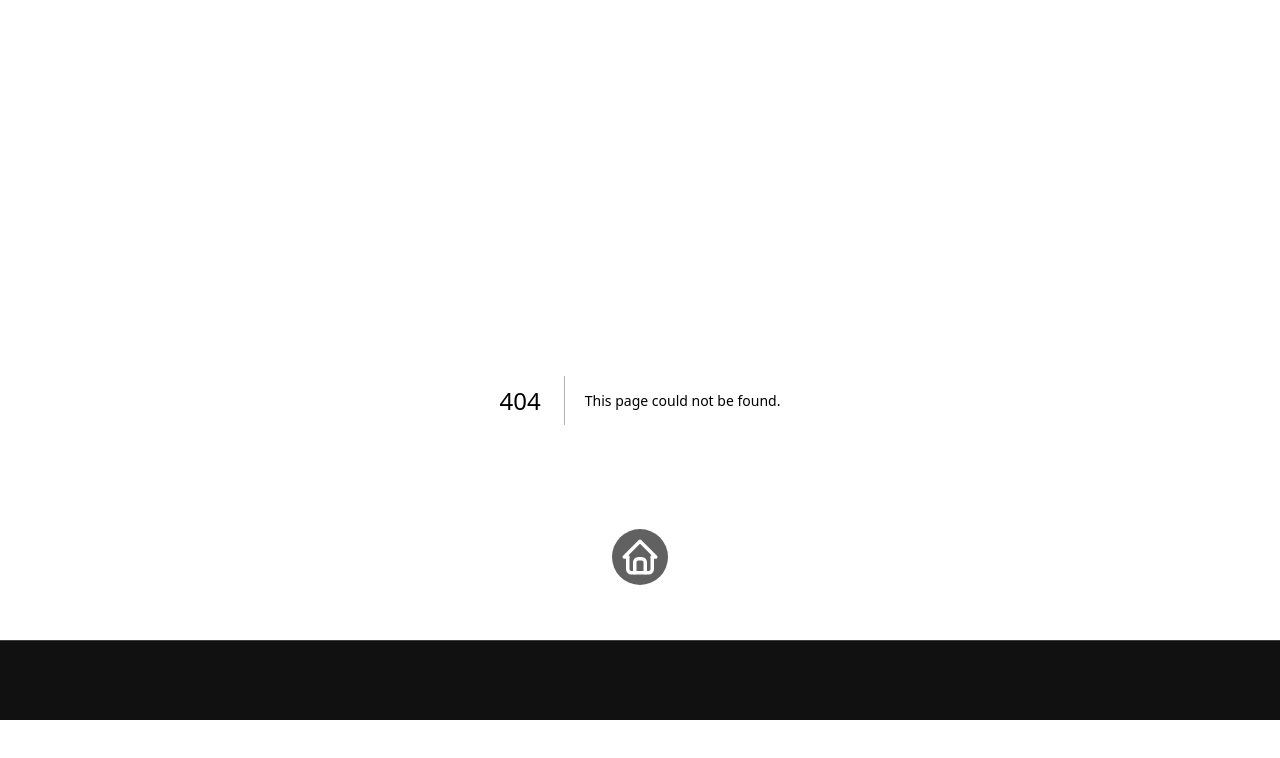
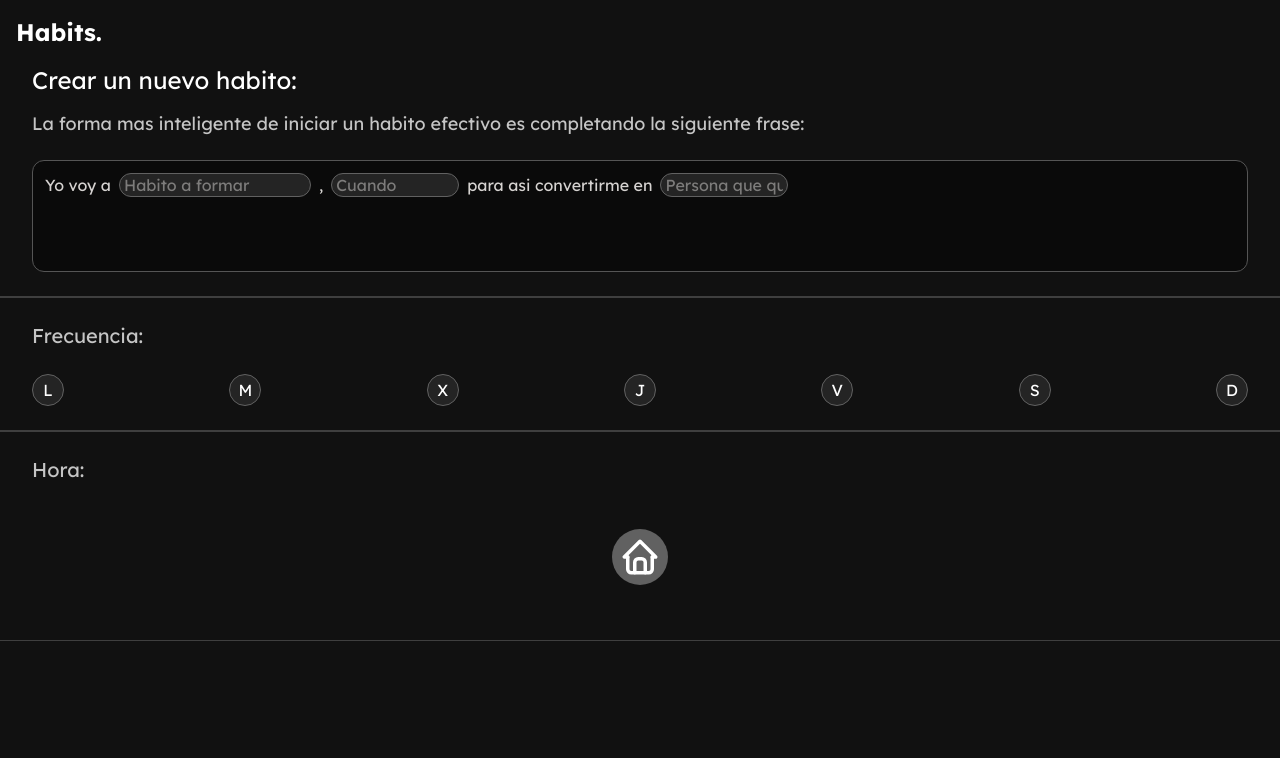
Before and after one commit to facujarma/habits, a Next.js app: page /createHabit in a window 1280 px wide. Before the commit this address had no page. Shown: the top 758 px of the page. Built offline with nearby package versions, Linux system fonts and the light colour scheme.

Commit message:
Agregar: V0 de agregar nuevo habito

```diff
--- /dev/null
+++ b/src/app/createHabit/page.js
@@ -0,0 +1,19 @@
+import CreateNewHabitFirstStep from "@/components/CreateNewHabitFirstStep"
+import CreateNewhabitSecondStep from "@/components/CreateNewhabitSecondStep"
+import CreateNewHabitThirdStep from "@/components/CreateNewHabitThirdStep"
+import SeparatorLine from "@/components/SeparatorLine"
+
+function page() {
+  return (
+    <div className="w-full">
+      <h2 className="text-2xl text-white">Crear un nuevo habito:</h2>
+      <CreateNewHabitFirstStep />
+      <SeparatorLine />
+      <CreateNewhabitSecondStep />
+      <SeparatorLine />
+      <CreateNewHabitThirdStep />
+    </div>
+  )
+}
+
+export default page
--- a/src/app/layout.js
+++ b/src/app/layout.js
@@ -18,6 +18,8 @@ export default function RootLayout({ children }) {
       <body
         className={`${lexend.className} relative antialiased bg-[#111111] h-screen w-full flex flex-col`}
       >
+        <h1 className="text-white text-2xl font-bold p-4">Habits.</h1>
+
         <div className="px-8 flex-1 mb-20 overflow-y-auto">
           {children}
         </div>
--- a/src/app/page.js
+++ b/src/app/page.js
@@ -4,11 +4,10 @@ import MainActions from "@components/MainActions";
 export default function Home() {
   return (
 
-    <div className="py-4">
-      <h1 className="text-white text-2xl font-bold">Habits.</h1>
+    <div>
       <DayInfo />
       <MainActions />
-      <h2 className="mt-10 text-2xl font-bold text-[#C5C5C5]">Tus Habitos:</h2>
+      <h2 className="mt-6 text-xl  text-[#C5C5C5]">Tus Habitos:</h2>
       <HabitsList />
     </div>
   );
--- /dev/null
+++ b/src/components/CreateNewHabitFirstStep.js
@@ -0,0 +1,23 @@
+function CreateNewHabitFirstStep() {
+    return (
+        <div className="w-full flex flex-col gap-6 pb-6">
+            <p className="text-[#C5C5C5] text-lg leading-6 mt-4">
+                La forma mas inteligente de iniciar un habito efectivo es completando la siguiente frase:
+            </p>
+            <div className="w-full min-h-28 bg-[#0A0A0A] border border-[#555555] rounded-xl p-3 flex gap-2 items-baseline flex-wrap">
+
+                <span class="text-stone-300 text-base">Yo voy a </span>
+                <input className="border border-[#616161] max-w-48 h-6 bg-[#242424] rounded-full text-stone-300 px-1" placeholder="Habito a formar"></input>
+
+                <span class="text-stone-300 text-base">, </span>
+                <input className="border border-[#616161] max-w-32 h-6 bg-[#242424] rounded-full text-stone-300 px-1" placeholder="Cuando"></input>
+
+                <span class="text-stone-300 text-base">para asi convertirme en </span>
+                <input className="border border-[#616161] max-w-32 h-6 bg-[#242424] rounded-full text-stone-300 px-1" placeholder="Persona que quiero ser"></input>
+
+            </div>
+        </div>
+    )
+}
+
+export default CreateNewHabitFirstStep
--- /dev/null
+++ b/src/components/CreateNewHabitThirdStep.js
@@ -0,0 +1,9 @@
+function CreateNewHabitThirdStep() {
+    return (
+        <div className="w-full flex flex-col gap-6 py-6">
+            <h2 className="text-[#C5C5C5] text-xl">Hora:</h2>
+        </div>
+    )
+}
+
+export default CreateNewHabitThirdStep
--- /dev/null
+++ b/src/components/CreateNewhabitSecondStep.js
@@ -0,0 +1,32 @@
+function CreateNewhabitSecondStep() {
+    return (
+        <div className="w-full flex flex-col gap-6 py-6">
+            <h2 className="text-[#C5C5C5] text-xl ">Frecuencia:</h2>
+            <ul className="flex justify-between w-full">
+                <li class="w-8 h-8 bg-[#242424] rounded-full border border-[#616161] flex items-center justify-center text-white">
+                    L
+                </li>
+                <li class="w-8 h-8 bg-[#242424] rounded-full border border-[#616161] flex items-center justify-center text-white">
+                    M
+                </li>
+                <li class="w-8 h-8 bg-[#242424] rounded-full border border-[#616161] flex items-center justify-center text-white">
+                    X
+                </li>
+                <li class="w-8 h-8 bg-[#242424] rounded-full border border-[#616161] flex items-center justify-center text-white">
+                    J
+                </li>
+                <li class="w-8 h-8 bg-[#242424] rounded-full border border-[#616161] flex items-center justify-center text-white">
+                    V
+                </li>
+                <li class="w-8 h-8 bg-[#242424] rounded-full border border-[#616161] flex items-center justify-center text-white">
+                    S
+                </li>
+                <li class="w-8 h-8 bg-[#242424] rounded-full border border-[#616161] flex items-center justify-center text-white">
+                    D
+                </li>
+            </ul>
+        </div>
+    )
+}
+
+export default CreateNewhabitSecondStep
--- a/src/components/HabitsList.js
+++ b/src/components/HabitsList.js
@@ -2,7 +2,7 @@ import HabitContainer from "@components/HabitContainer"
 
 function HabitsList() {
   return (
-    <div className="flex flex-col gap-8 pt-8">
+    <div className="flex flex-col gap-8 pt-6">
         <HabitContainer habitName={"Leer 3 paginas"}/>
         <HabitContainer habitName={"Leer 3 paginas"}/>
         <HabitContainer habitName={"Leer 3 paginas"}/>
```
